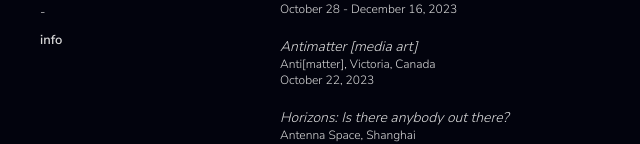
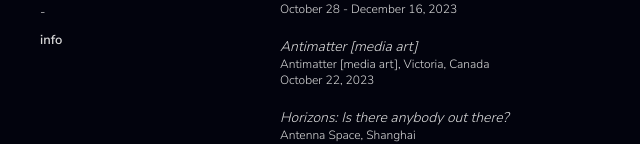
Before and after one commit to JAWeiss89/zuqiangPortfolioReact, a React (Create React App) app: page / in a window 1280 px wide. Shown: the part 345-489 px from the top of the page, without its empty margins (0-640 px from the left). Built offline with nearby package versions, Linux system fonts and the light colour scheme.

Commit message:
Update Home.js

```diff
--- a/src/Home.js
+++ b/src/Home.js
@@ -50,10 +50,9 @@
             <p></p>
 
             <p style={{margin:'0px', fontSize:'14px'}}><a href="https://antimatter.squarespace.com/sunday-oct-22" target="_blank" rel="noreferrer"><em>Antimatter [media art]</em></a></p>
-            <p style={{margin:'0px', fontSize:'12px'}}>Anti[matter], Victoria, Canada</p>
+            <p style={{margin:'0px', fontSize:'12px'}}>Antimatter [media art], Victoria, Canada</p>
             <p style={{margin:'0px', fontSize:'12px'}}>October 22, 2023</p>
             <p></p>
-
 
             <p style={{margin:'0px', fontSize:'14px'}}><a href="http://antenna-space.com/en/mixiumixiu-shoudaoxinhaolema/" target="_blank" rel="noreferrer"><em>Horizons: Is there anybody out there?</em></a></p>
             <p style={{margin:'0px', fontSize:'12px'}}>Antenna Space, Shanghai</p>
```
